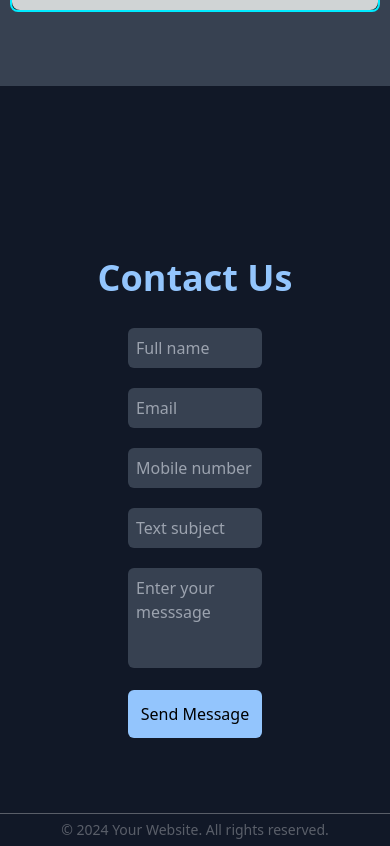
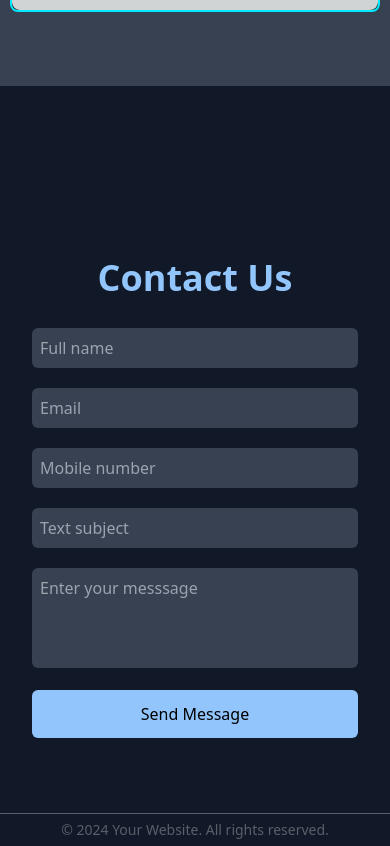
Before and after one commit to Siddique02/personal-portfolio, a Next.js app: page / in a window 390 px wide. Shown: the part 5663-6509 px from the top of the page. Built offline with nearby package versions, Linux system fonts and the light colour scheme.

Commit message:
final commit

```diff
--- a/src/app/globals.css
+++ b/src/app/globals.css
@@ -181,4 +181,8 @@ html{
   .first-sec{
     padding-right: 45px;
   }
+  .last-form{
+    padding-left: 2rem;
+    padding-right: 2rem;
+  }
 }
--- a/src/app/page.tsx
+++ b/src/app/page.tsx
@@ -94,7 +94,7 @@ export default function Home() {
 
       <div id="contact" className="fifth-sec relative w-[100%] min-h-[90vh] bg-gray-900 flex flex-col gap-10 pt-16 items-center">
         <h1 className="text-center text-blue-300 font-bold text-4xl">Contact Us</h1>
-        <form className="w-full px-32" action="submit">
+        <form className="last-form w-full px-32" action="submit">
           <div className="input grid grid-cols-1 sm:grid-cols-2 gap-5">
             <input className="rounded-md h-[40px] bg-gray-700 px-2" type="text" placeholder="Full name" required />
             <input className="rounded-md h-[40px] bg-gray-700 px-2" type="email" placeholder="Email" required />
```
